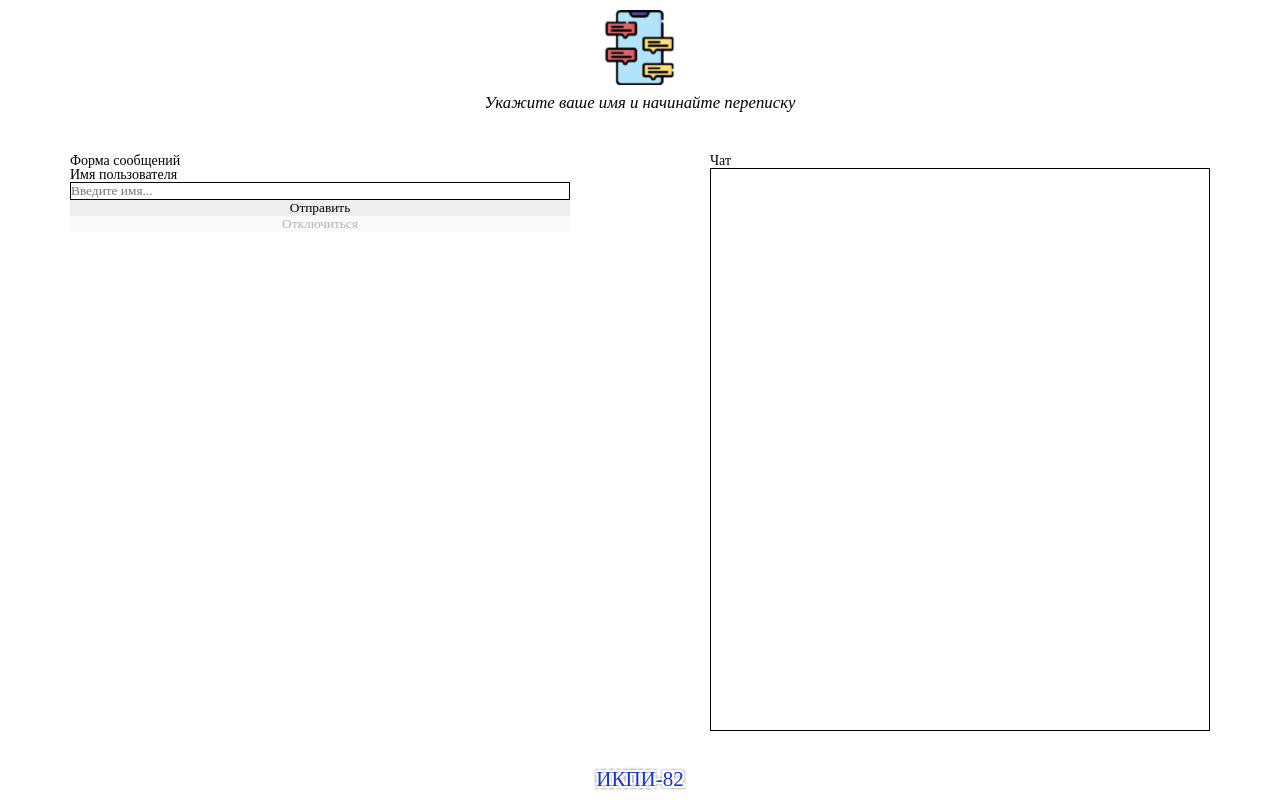
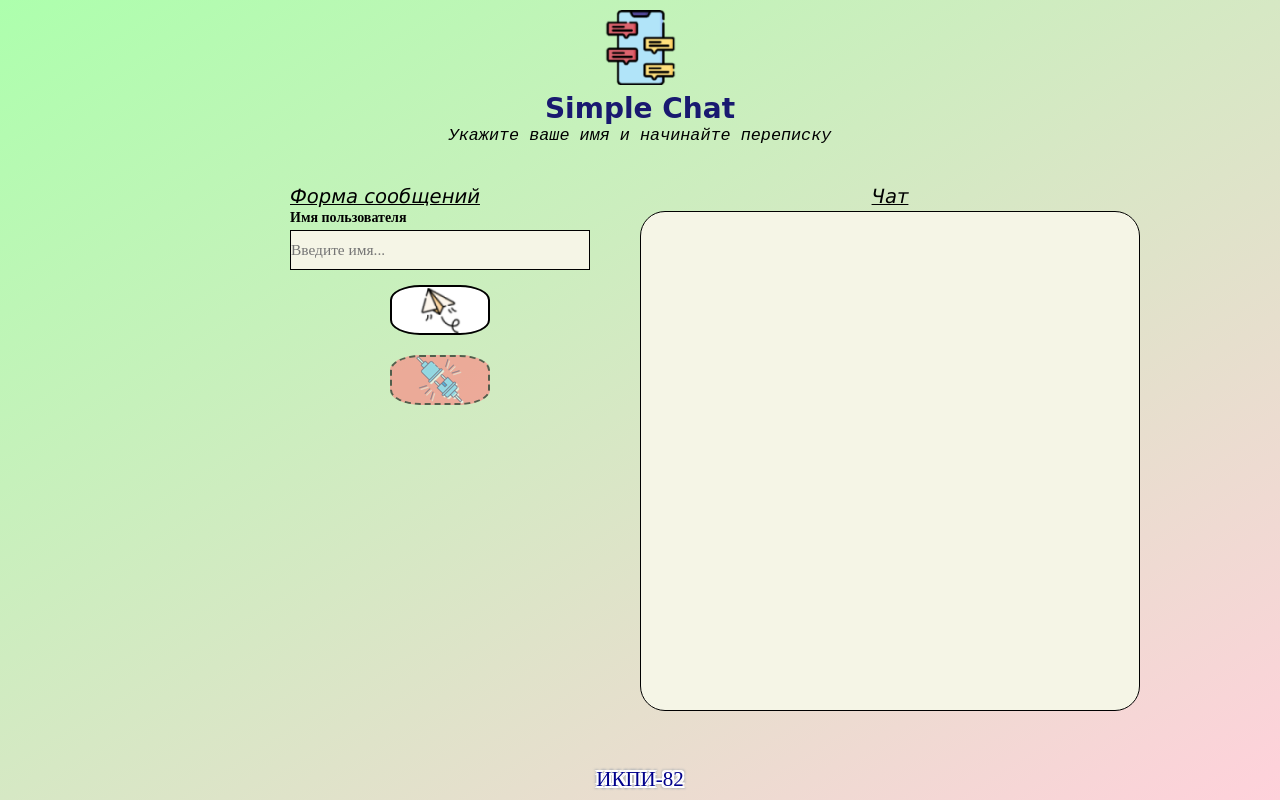
Before and after one commit to leksGoDev/simple-chat, a website: page public/index.html in a window 1280 px wide. Drawn offline with Linux system fonts and the light colour scheme.

Commit message:
Basic styles

```diff
--- a/public/index.html
+++ b/public/index.html
@@ -12,22 +12,23 @@
     <div class="container">
         <div class="wrapper">
             <header>
-                <img class="img" src="img/logo.png" alt="" />
-                <p class="under-logo">Укажите ваше имя и начинайте переписку</p>
+                <img class="img-logo" src="img/logo.png" alt="" />
+                <h1 class="h1-under-logo">Simple Chat</h1>
+                <p class="p-under-logo">Укажите ваше имя и начинайте переписку</p>
             </header>
             <main class="content">
-                <section class="section">
-                    <h3 class="above-section">Форма сообщений</h3>
+                <section class="input-section">
+                    <h3 class="h3-above-section" style="text-align: left">Форма сообщений</h3>
                     <form class="form">
-                        <label id="label">Имя пользователя</label>
+                        <label id="label" style="font-weight: 550;">Имя пользователя</label>
                         <input class="main-input" type="text" placeholder="Введите имя...">
-                        <button class="button-send">Отправить</button>
-                        <button class="button-disc" disabled>Отключиться</button>
+                        <button class="button button-send"></button>
+                        <button class="button button-disc" disabled></button>
                     </form>
                 </section>
-                <section class="section">
-                    <h3 class="above-section">Чат</h3>
-                    <textarea class="messages" readonly></textarea>
+                <section class="output-section">
+                    <h3 class="h3-above-section" style="text-align: center">Чат</h3>
+                    <textarea class="messages" readonly ></textarea>
                 </section>
             </main>
             <footer class="footer">ИКПИ-82</footer>
--- a/public/index.js
+++ b/public/index.js
@@ -10,6 +10,7 @@ const buttonDisc = document.querySelector('.button-disc')
 const input = document.querySelector('.main-input')
 const label = document.getElementById('label')
 const textArea = document.querySelector('.messages')
+textArea.value += '\n'
 
 buttonSend.addEventListener('click', event => {
     event.preventDefault()
@@ -44,14 +45,20 @@ buttonDisc.addEventListener('click', event =>{
 const renderOpening = () => {
     alert('Соединение установлено.')
     label.textContent = `Пользователь "${login}"`
+    label.style.color = '#0000df'
     input.placeholder = 'Введите сообщение...'
     buttonDisc.disabled = false
+    buttonDisc.style.borderStyle = 'solid'
+    buttonDisc.style.opacity = '1'
 }
 const renderClosing = () => {
     alert('Соединение прервано.')
     label.textContent = 'Имя пользователя'
+    label.style.color = 'black'
     input.placeholder = 'Введите имя...'
     buttonDisc.disabled = true
+    buttonDisc.style.borderStyle = 'dashed'
+    buttonDisc.style.opacity = '0.6'
 }
 function createWebSocket(url){
     const websocket = new WebSocket(`ws://${URL}`)
@@ -67,13 +74,13 @@ function createWebSocket(url){
         const message = JSON.parse(event.data)
         switch (message.action){
             case 'connection':
-                textArea.value += `Пользователь "${message.userName}" подключился.\n`
+                textArea.value += `  Пользователь "${message.userName}" подключился.\n`
                 break;
             case 'message':
-                textArea.value += `${message.userName}: ${message.data}\n`
+                textArea.value += `  ${message.userName}: ${message.data}\n`
                 break;
             case 'disconnection':
-                textArea.value += `Пользователь "${message.userName}" отключился.\n`
+                textArea.value += `  Пользователь "${message.userName}" отключился.\n`
                 break;
         }
     }
--- a/public/style.css
+++ b/public/style.css
@@ -15,9 +15,12 @@ ul li{list-style:none;}
 img{vertical-align:top;}
 h1,h2,h3,h4,h5,h6{font-size:inherit;font-weight:inherit;}
 /*-----------------  -----------------*/
+body{
+    background: linear-gradient(to top left, #ffd1db, #adffad);
+}
 .container{
     margin: 0 auto;
-    max-width: 1400px;
+    max-width: 1000px;
 }
 .wrapper{
     display: flex;
@@ -25,61 +28,95 @@ h1,h2,h3,h4,h5,h6{font-size:inherit;font-weight:inherit;}
     min-height: 100vh;
     align-items: center;
 }
-.img{
+.img-logo{
     padding: 10px;
     display: block;
     margin: 0 auto;
 }
-.under-logo{
+.h1-under-logo{
+    font-family: "Lucida Calligraphy", cursive;
+    color: midnightblue;
+    text-align: center;
+    font-weight: 600;
+    font-size: 2rem;
+    padding-bottom: 5px;
+}
+.p-under-logo{
+    font-family: "Courier New", monospace;
     font-style: italic;
     font-size: 1.2rem;
 }
 .footer{
+    flex: 0 0 auto;
     padding: 10px;
     font-size: 1.5rem;
     font-weight: lighter;
-    text-shadow:
-            -1px -1px #FFF,
-            -2px -2px #FFF,
-            -1px 1px #FFF,
-            -2px 2px #FFF,
-            1px 1px #FFF,
-            2px 2px #FFF,
-            1px -1px #FFF,
-            2px -2px #FFF,
-            -3px -3px 2px #BBB,
-            -3px 3px 2px #BBB,
-            3px 3px 2px #BBB,
-            3px -3px 2px #BBB;
-    color: #1532d6;
+    text-shadow: -1px -1px #FFF, -2px -2px #FFF, -1px 1px #FFF, -2px 2px #FFF,
+            1px 1px #FFF, 2px 2px #FFF, 1px -1px #FFF, 2px -2px #FFF, -3px -3px 2px #BBB,
+            -3px 3px 2px #BBB, 3px 3px 2px #BBB, 3px -3px 2px #BBB;
+    color: darkblue;
     transition: all 1s;
 }
 .footer:hover{
-    color: #f7004b;
+    color: deeppink;
 }
 .content{
     flex: 1 1 auto;
     margin: 3rem auto;
     display: flex;
     width: 100%;
-    justify-content: space-around;
+    justify-content: right;
 }
-.above-section{
-
+.h3-above-section{
+    font-family: "Lucida Sans", sans-serif;
+    font-style: italic;
+    text-decoration-line: underline;
+    margin-bottom: 5px;
+    font-size: 1.4rem;
 }
 .main-input{
+    font-size: 1.1rem;
+    height: 40px;
+    margin: 5px 0;
     border: 1px solid black;
+    background-color: #f5f5e6;
 }
-.section{
+.input-section{
+    min-width: 300px;
+    margin-right: 50px;
+}
+.output-section{
     min-width: 500px;
+    max-height: 500px;
 }
 .form{
     display: flex;
     flex-direction: column;
 }
+.button{
+    width: 100px;
+    height: 50px;
+    margin: 10px auto;
+    border-radius: 30%;
+}
+.button:hover{
+    transform: scale(1.2);
+}
+.button-send{
+    background: center white url('/img/logo-send.png') no-repeat;
+    border: 2px solid black;
+}
+.button-disc{
+    background: center #ff7f7f url('/img/logo-disc.png') no-repeat;
+    border: 2px dashed black;
+    opacity: 0.6;
+}
 .messages{
+    font-size: 1.1rem;
     width: 100%;
     height: 100%;
+    resize: none;
     border: 1px solid black;
-    resize: none;
+    border-radius: 5%;
+    background-color: #f5f5e6;
 }
```
Also changed, not shown: public/img/logo-disc — копия.png (added), public/img/logo-disc.png (added), public/img/logo-send — копия — копия.png (added), public/img/logo-send.png (added).
